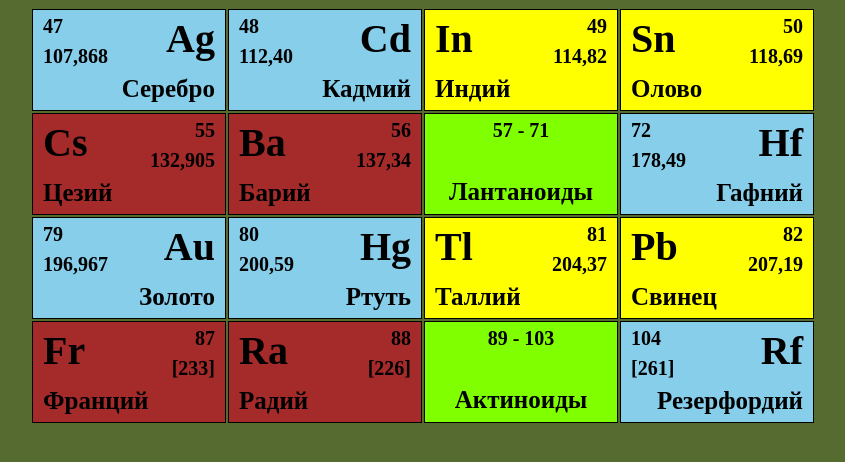
After one commit to 0DANIL9/pikalov_danil, a PHP site: page /table.html in a window 1280 px wide. The commit adds this page. Shown: the top 462 px of the page, without its empty margins (209-1054 px from the left). Run offline with PHP 8.4, Linux system fonts and the light colour scheme.

Commit message:
Таблица менделеева дз от 31.01.2022

```diff
--- a/index.html
+++ b/index.html
@@ -9,7 +9,11 @@
     <div class="container">
         <!--Шапка сайта-->
         <header class="cap">
-            <img src="image/logo.jpg" alt="логотип" width="100" height="100" class="logo">
+            <img src="image/logo.jpg" alt="логотип" class="logo">
+            <a href="table.html" title="перейти в table.html" target="_blank">
+                <img src="image/table_2.PNG" alt="иконка таблицы менделеева" class="logo">
+            </a>
+
         </header>
 
         <hr>
--- a/styles/mystyle.css
+++ b/styles/mystyle.css
@@ -1,3 +1,6 @@
+body {
+    background: linen;
+}
 .container {
     max-width: 900px;
     margin: auto;
@@ -21,6 +24,8 @@
 /*Логотип*/
 .logo {
     border-radius: 10px;
+    width: 100px;
+    height: 100px;
 }
 
 /*Фото*/
--- /dev/null
+++ b/styles/table.css
@@ -0,0 +1,112 @@
+body {
+    background: darkolivegreen;
+}
+.container {
+    max-width: 800px;
+    margin: auto;
+}
+
+/* Разметка блоков таблицы */
+.block {
+    width: 24%;
+    height: 100px;
+    float: left;
+    /*box-sizing: border-box;*/
+    border: 1px solid black;
+    margin: 1px;
+}
+
+/* Общая настойка текста в ячейках */
+.h3h4h5 {
+    margin: 0;
+    padding: 5px 10px;
+    box-sizing: border-box;
+}
+
+/* Размеры и расположение "символа элемента" */
+.h3 {
+    height: 60%;
+    width: 50%;
+    font-size: 40px;
+}
+
+/* Размеры и расположение "порядкового номера" и "относительной атомной массы" */
+.h4 {
+    height: 30%;
+    width: 50%;
+    font-size: 20px;
+}
+
+/* Размеры и расположение "названия элемента" */
+.h5 {
+    width: 100%;
+    height: 40%;
+    font-size: 25px;
+}
+/* Цвет первого типа ячеек */
+.cell-1_color {
+    background: #87CEEB;
+}
+/**/
+.cell-1_h3 {
+    float: right;
+    text-align: right;
+}
+/**/
+.cell-1_h4 {
+    float: right;
+    text-align: left;
+}
+/**/
+.cell-1_h5 {
+    float: right;
+    text-align: right;
+}
+
+.cell-2_color-1 {
+    background: brown;
+}
+
+.cell-2_color-2 {
+    background: yellow;
+}
+
+.cell-2_h3{
+    float: left;
+    text-align: left;
+}
+
+.cell-2_h4 {
+    float: left;
+    text-align: right;
+}
+
+.cell-2_h5 {
+    float: left;
+}
+
+.cell-3_color {
+   background: chartreuse;
+}
+.iskl {
+    /*height: 50%;*/
+/*    width: 100%;*/
+/*    font-size: 20px;*/
+/*    box-sizing: border-box;*/
+/*    margin: 0;*/
+/*    padding: 5px 10px;*/
+/*    font-weight: bold;*/
+/*    text-align: center;*/
+    margin: 15% 0 0 0 ;
+}
+.cell-3_h4-h5 {
+    text-align: center;
+    width: 100%;
+}
+.cell-3_h5 {
+    margin: 15% 0 0 0 ;
+}
+a {
+    color: black;
+    /*text-decoration: none;*/
+}
--- /dev/null
+++ b/table.html
@@ -0,0 +1,136 @@
+<!DOCTYPE html>
+<html lang="en">
+<head>
+    <meta charset="UTF-8">
+    <link rel="stylesheet" href="styles/table.css">
+    <title>часть таблицы Менделеева</title>
+</head>
+<body>
+    <div class="container">
+        <a href="https://ru.wikipedia.org/wiki/Серебро" title="Нажмите чтоб узнать больше" target="_blank">
+            <div class="block cell-1_color">
+                <h3 class="h3h4h5 h3 cell-1_h3">Ag</h3>
+                <h4 class="h3h4h5 h4 cell-1_h4">47</h4>
+                <h4 class="h3h4h5 h4 cell-1_h4">107,868</h4>
+                <h5 class="h3h4h5 h5 cell-1_h5">Серебро</h5>
+            </div>
+        </a>
+        <a href="https://ru.wikipedia.org/wiki/Кадмий" title="Нажмите чтоб узнать больше" target="_blank">
+            <div class="block cell-1_color">
+                <h3 class="h3h4h5 h3 cell-1_h3">Cd</h3>
+                <h4 class="h3h4h5 h4 cell-1_h4">48</h4>
+                <h4 class="h3h4h5 h4 cell-1_h4">112,40</h4>
+                <h5 class="h3h4h5 h5 cell-1_h5">Кадмий</h5>
+            </div>
+        </a>
+        <a href="https://ru.wikipedia.org/wiki/Индий" title="Нажмите чтоб узнать больше" target="_blank">
+            <div class="block cell-2_color-2">
+                <h3 class="h3h4h5 h3 cell-2_h3">In</h3>
+                <h4 class="h3h4h5 h4 cell-2_h4">49</h4>
+                <h4 class="h3h4h5 h4 cell-2_h4">114,82</h4>
+                <h5 class="h3h4h5 h5 cell-2_h5">Индий</h5>
+            </div>
+        </a>
+        <a href="https://ru.wikipedia.org/wiki/Олово" title="Нажмите чтоб узнать больше" target="_blank">
+            <div class="block cell-2_color-2">
+                <h3 class="h3h4h5 h3 cell-2_h3">Sn</h3>
+                <h4 class="h3h4h5 h4 cell-2_h4">50</h4>
+                <h4 class="h3h4h5 h4 cell-2_h4">118,69</h4>
+                <h5 class="h3h4h5 h5 cell-2_h5">Олово</h5>
+            </div>
+        </a>
+        <a href="https://ru.wikipedia.org/wiki/Цезий" title="Нажмите чтоб узнать больше" target="_blank">
+            <div class="block cell-2_color-1">
+                <h3 class="h3h4h5 h3 cell-2_h3">Cs</h3>
+                <h4 class="h3h4h5 h4 cell-2_h4">55</h4>
+                <h4 class="h3h4h5 h4 cell-2_h4">132,905</h4>
+                <h5 class="h3h4h5 h5 cell-2_h5">Цезий</h5>
+            </div>
+        </a>
+        <a href="https://ru.wikipedia.org/wiki/Барий" title="Нажмите чтоб узнать больше" target="_blank">
+            <div class="block cell-2_color-1">
+                <h3 class="h3h4h5 h3 cell-2_h3">Ba</h3>
+                <h4 class="h3h4h5 h4 cell-2_h4">56</h4>
+                <h4 class="h3h4h5 h4 cell-2_h4">137,34</h4>
+                <h5 class="h3h4h5 h5 cell-2_h5">Барий</h5>
+            </div>
+        </a>
+        <a href="https://ru.wikipedia.org/wiki/Лантаноиды" title="Нажмите чтоб узнать больше" target="_blank">
+            <div class="block cell-3_color">
+                <h4 class="h3h4h5 h4 cell-3_h4-h5"> 57 - 71</h4>
+                <h5 class="h3h4h5 h5 cell-3_h4-h5 cell-3_h5">Лантаноиды</h5>
+            </div>
+        </a>
+        <a href="https://ru.wikipedia.org/wiki/Гафний" title="Нажмите чтоб узнать больше" target="_blank">
+            <div class="block cell-1_color">
+                <h3 class="h3h4h5 h3 cell-1_h3">Hf</h3>
+                <h4 class="h3h4h5 h4 cell-1_h4">72</h4>
+                <h4 class="h3h4h5 h4 cell-1_h4">178,49</h4>
+                <h5 class="h3h4h5 h5 cell-1_h5">Гафний</h5>
+            </div>
+        </a>
+        <a href="https://ru.wikipedia.org/wiki/Золото" title="Нажмите чтоб узнать больше" target="_blank">
+            <div class="block cell-1_color">
+                <h3 class="h3h4h5 h3 cell-1_h3">Au</h3>
+                <h4 class="h3h4h5 h4 cell-1_h4">79</h4>
+                <h4 class="h3h4h5 h4 cell-1_h4">196,967</h4>
+                <h5 class="h3h4h5 h5 cell-1_h5">Золото</h5>
+            </div>
+        </a>
+        <a href="https://ru.wikipedia.org/wiki/Ртуть" title="Нажмите чтоб узнать больше" target="_blank">
+            <div class="block cell-1_color">
+                <h3 class="h3h4h5 h3 cell-1_h3">Hg</h3>
+                <h4 class="h3h4h5 h4 cell-1_h4">80</h4>
+                <h4 class="h3h4h5 h4 cell-1_h4">200,59</h4>
+                <h5 class="h3h4h5 h5 cell-1_h5">Ртуть</h5>
+            </div>
+        </a>
+        <a href="https://ru.wikipedia.org/wiki/Таллий" title="Нажмите чтоб узнать больше" target="_blank">
+            <div class="block cell-2_color-2">
+                <h3 class="h3h4h5 h3 cell-2_h3">Tl</h3>
+                <h4 class="h3h4h5 h4 cell-2_h4">81</h4>
+                <h4 class="h3h4h5 h4 cell-2_h4">204,37</h4>
+                <h5 class="h3h4h5 h5 cell-2_h5">Таллий</h5>
+            </div>
+        </a>
+        <a href="https://ru.wikipedia.org/wiki/Свинец" title="Нажмите чтоб узнать больше" target="_blank">
+            <div class="block cell-2_color-2">
+                <h3 class="h3h4h5 h3 cell-2_h3">Pb</h3>
+                <h4 class="h3h4h5 h4 cell-2_h4">82</h4>
+                <h4 class="h3h4h5 h4 cell-2_h4">207,19</h4>
+                <h5 class="h3h4h5 h5 cell-2_h5">Свинец</h5>
+            </div>
+        </a>
+        <a href="https://ru.wikipedia.org/wiki/Франций" title="Нажмите чтоб узнать больше" target="_blank">
+            <div class="block cell-2_color-1">
+                <h3 class="h3h4h5 h3 cell-2_h3">Fr</h3>
+                <h4 class="h3h4h5 h4 cell-2_h4">87</h4>
+                <h4 class="h3h4h5 h4 cell-2_h4">[233]</h4>
+                <h5 class="h3h4h5 h5 cell-2_h5">Франций</h5>
+            </div>
+        </a>
+        <a href="https://ru.wikipedia.org/wiki/Радий" title="Нажмите чтоб узнать больше" target="_blank">
+            <div class="block cell-2_color-1">
+                <h3 class="h3h4h5 h3 cell-2_h3">Ra</h3>
+                <h4 class="h3h4h5 h4 cell-2_h4">88</h4>
+                <h4 class="h3h4h5 h4 cell-2_h4">[226]</h4>
+                <h5 class="h3h4h5 h5 cell-2_h5">Радий</h5>
+            </div>
+        </a>
+        <a href="https://ru.wikipedia.org/wiki/Актиноиды" title="Нажмите чтоб узнать больше" target="_blank">
+            <div class="block cell-3_color">
+                <h4 class="h3h4h5 h4 cell-3_h4-h5"> 89 - 103 </h4>
+                <h5 class="h3h4h5 h5 cell-3_h4-h5 cell-3_h5">Актиноиды</h5>
+            </div>
+        </a>
+        <a href="https://ru.wikipedia.org/wiki/Резерфордий" title="Нажмите чтоб узнать больше" target="_blank">
+            <div class="block cell-1_color">
+                <h3 class="h3h4h5 h3 cell-1_h3">Rf</h3>
+                <h4 class="h3h4h5 h4 cell-1_h4">104</h4>
+                <h4 class="h3h4h5 h4 cell-1_h4">[261]</h4>
+                <h5 class="h3h4h5 h5 cell-1_h5">Резерфордий</h5>
+            </div>
+        </a>
+    </div>
+</body>
+</html>
```
Also changed, not shown: image/fon.jpg (added), image/table.PNG (added), image/table_2.PNG (added).
